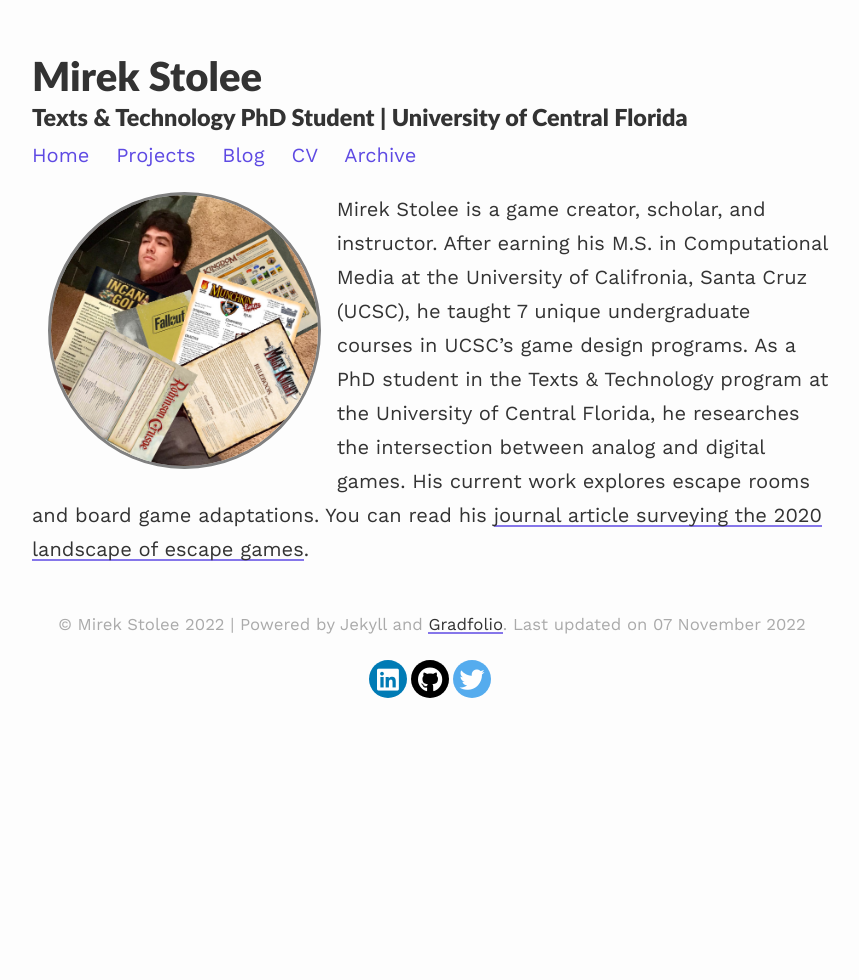
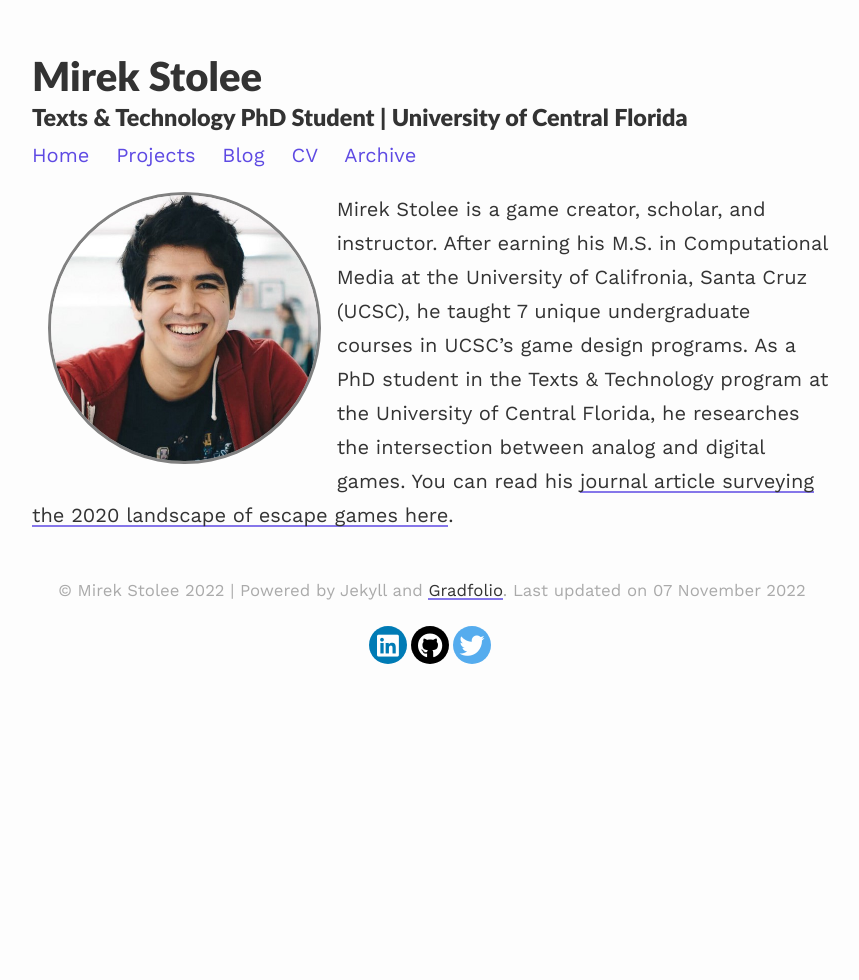
Before and after one commit to mirekjames/ENG6800Test, a Jekyll site: the page built from index.md, in a window 1280 px wide. Shown: the whole page, without its empty margins (208-1067 px from the left). Built offline with Jekyll 4.4.1, drawn with Linux system fonts in a browser that asks for light colours; nearby versions of some CDN libraries.

Commit message:
escape and ink

```diff
--- a/_config.yml
+++ b/_config.yml
@@ -3,7 +3,7 @@
 title: Mirek Stolee
 description: Texts & Technology PhD Student | University of Central Florida
 
-baseurl: /portfolio/ #name of GitHub repository
+baseurl: /portfolio #name of GitHub repository
 url: "" #custom url to be used instead of GitHub repository
 email: #
 
@@ -44,7 +44,6 @@ collections:
       - HybridVR.md
       - PencilPoetics.md
       - Lotaria.md
-      - redirect.md
 
 sass:
   sass_dir: /assets/css/_sass
--- a/index.md
+++ b/index.md
@@ -7,4 +7,4 @@ profile:
 published: true
 ---
 
-Mirek Stolee is a game creator, scholar, and instructor. After earning his M.S. in Computational Media at the University of Califronia, Santa Cruz (UCSC), he taught 7 unique undergraduate courses in UCSC's game design programs. As a PhD student in the Texts & Technology program at the University of Central Florida, he researches the intersection between analog and digital games. His current work explores escape rooms and board game adaptations. You can read his [journal article surveying the 2020 landscape of escape games](https://press.etc.cmu.edu/index.php/product/well-played-vol-10-no-1/).
+Mirek Stolee is a game creator, scholar, and instructor. After earning his M.S. in Computational Media at the University of Califronia, Santa Cruz (UCSC), he taught 7 unique undergraduate courses in UCSC's game design programs. As a PhD student in the Texts & Technology program at the University of Central Florida, he researches the intersection between analog and digital games. You can read his [journal article surveying the 2020 landscape of escape games here](https://press.etc.cmu.edu/index.php/product/well-played-vol-10-no-1/).
```
Also changed, not shown: _posts/2022-11-7-schema.md (added, +16 -0 lines), _posts/2022-11-7-summer.md (added, +14 -0 lines), assets/images/profile.png, assets/images/schema.PNG (added), 1 other file.
